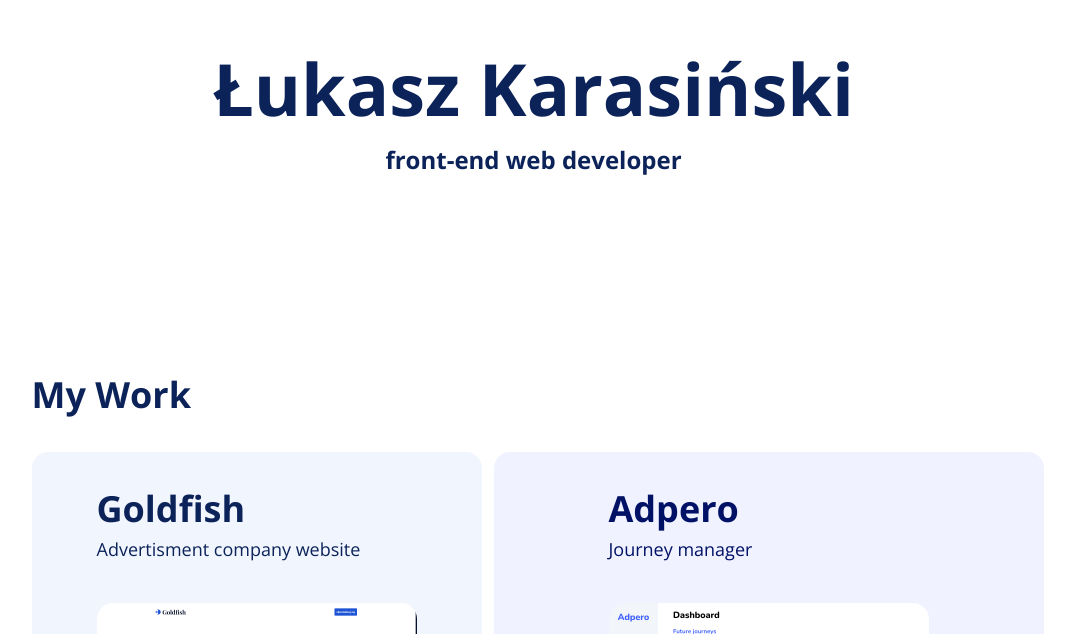
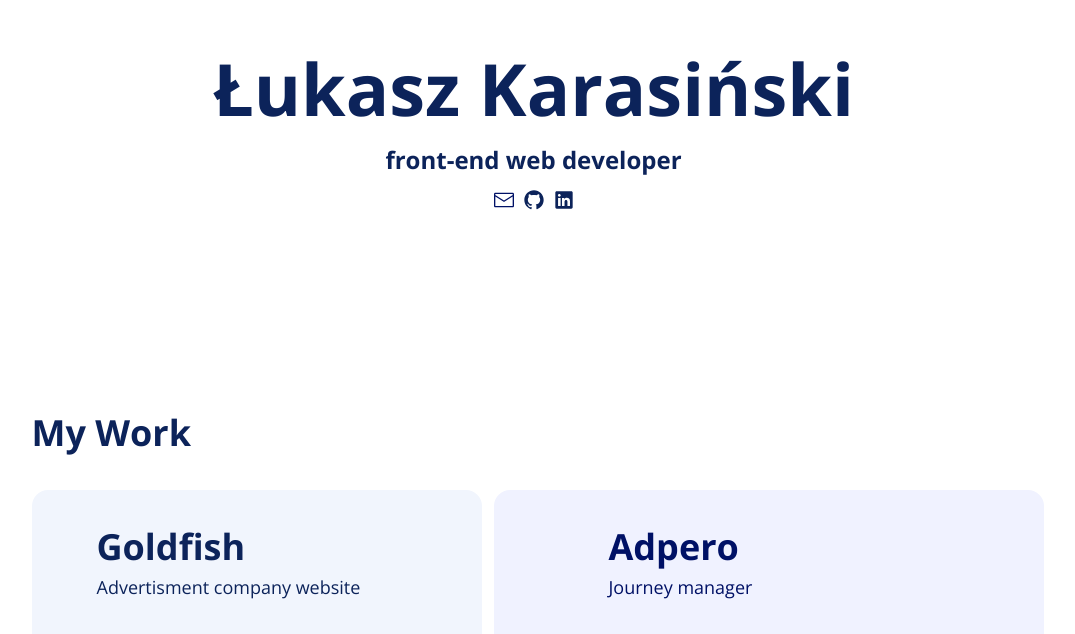
Before and after one commit to lkarasinski/portfolio-website, a Next.js app: page / in a window 1280 px wide. Shown: the part 166-800 px from the top of the page, without its empty margins (99-1174 px from the left). Built offline with nearby package versions, Linux system fonts and the light colour scheme.

Commit message:
feat: :sparkles: Add link icons to HeroPanel

```diff
--- a/src/components/HeroPanel/heroPanel.tsx
+++ b/src/components/HeroPanel/heroPanel.tsx
@@ -1,5 +1,12 @@
+import {
+    EnvelopeClosedIcon,
+    EnvelopeOpenIcon,
+    GitHubLogoIcon,
+    LinkedInLogoIcon,
+} from '@radix-ui/react-icons';
+import Link from 'next/link';
 import * as React from 'react';
-import { breakpoints } from 'src/utils/constants';
+import { breakpoints, colors } from 'src/utils/constants';
 import styled from 'styled-components';
 
 const HeroPanel = () => {
@@ -7,9 +14,32 @@ const HeroPanel = () => {
         <StyledWrapper>
             <h1>Łukasz Karasiński</h1>
             <h3>front-end web developer</h3>
+            <IconContainer>
+                <a href="mailto:lukasz.karasinski.15@gmail.com">
+                    <EnvelopeClosedIcon height={20} width={20} />
+                </a>
+                <Link href="/github" passHref>
+                    <GitHubLogoIcon height={20} width={20} />
+                </Link>
+                <Link href="/linkedin" passHref>
+                    <LinkedInLogoIcon height={20} width={20} />
+                </Link>
+            </IconContainer>
         </StyledWrapper>
     );
 };
+
+const IconContainer = styled.div`
+    display: flex;
+    gap: 10px;
+    margin-top: 12px;
+    a {
+        color: ${colors.adpero.foreground};
+    }
+    svg {
+        cursor: pointer;
+    }
+`;
 
 const StyledWrapper = styled.section`
     display: grid;
```
